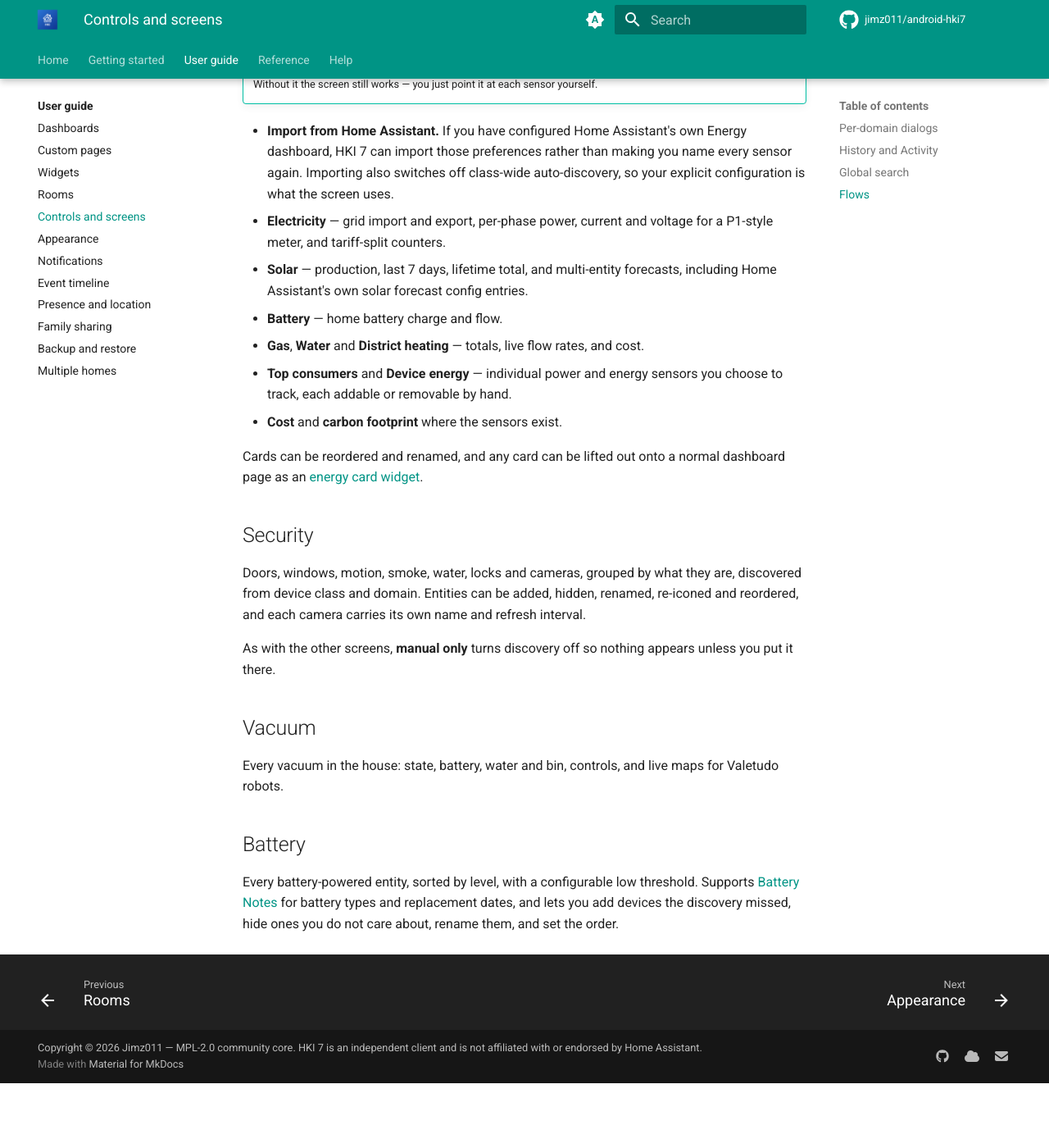
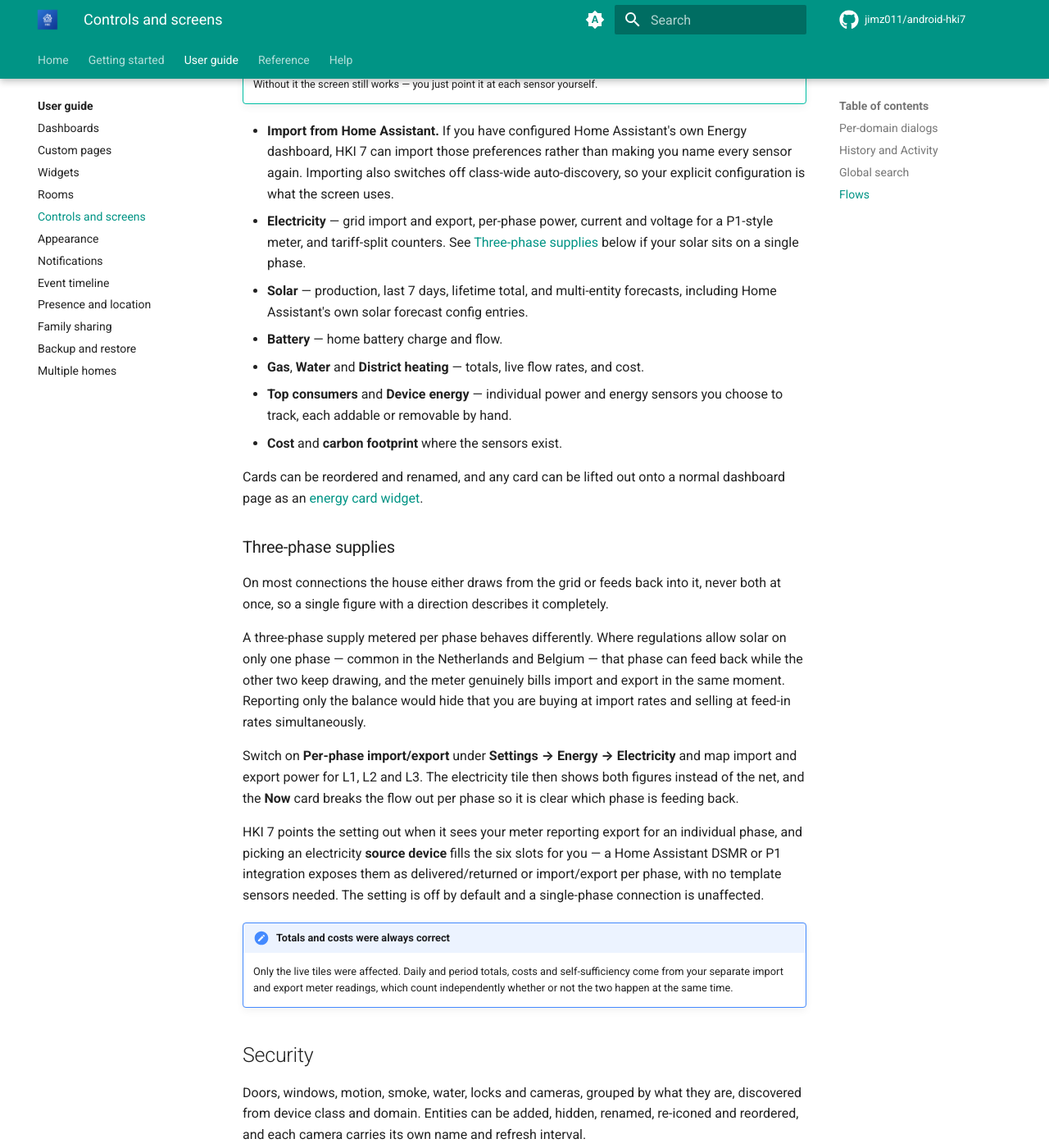
Before and after one commit to jimz011/android-hki7, an MkDocs documentation site: the page built from docs/guide/controls.md, in a window 1280 px wide and 1400 px high, scrolled down 2875 px. Shown: the whole window at 82% size. Built offline with MkDocs 1.6.1 and Material for MkDocs 9.7.7, drawn with Linux system fonts in a browser that asks for light colours; comment, search, counter and statistics services are not loaded; before the commit the page ends 4196 px from its top, so only the background shows below that.

Commit message:
Document per-phase import and export
The Electricity bullet listed per-phase power without saying that a
three-phase supply can run both directions at once, which is the whole
reason the setting exists. Adds a "Three-phase supplies" section to the
Energy guide explaining when this applies, what to map, and that picking
a source device fills the six slots from a DSMR or P1 integration.

Also notes that totals, costs and self-sufficiency were never affected —
they derive from separate import and export meter readings — so nobody
goes looking for a discrepancy that was never there.

The FAQ gets the symptom as someone would actually phrase it, since a
user hitting this searches for what they see, not for the feature name.

Co-Authored-By: Claude Opus 5 <noreply@anthropic.com>

```diff
--- a/docs/guide/controls.md
+++ b/docs/guide/controls.md
@@ -121,7 +121,8 @@ A power-flow visualisation and a full set of tabs over your energy data.
   also switches off class-wide auto-discovery, so your explicit configuration is what the screen
   uses.
 - **Electricity** — grid import and export, per-phase power, current and voltage for a P1-style
-  meter, and tariff-split counters.
+  meter, and tariff-split counters. See [Three-phase supplies](#three-phase-supplies) below if your
+  solar sits on a single phase.
 - **Solar** — production, last 7 days, lifetime total, and multi-entity forecasts, including Home
   Assistant's own solar forecast config entries.
 - **Battery** — home battery charge and flow.
@@ -132,6 +133,32 @@ A power-flow visualisation and a full set of tabs over your energy data.
 
 Cards can be reordered and renamed, and any card can be lifted out onto a normal dashboard page as
 an [energy card widget](widgets.md#energy-and-climate-cards).
+
+### Three-phase supplies
+
+On most connections the house either draws from the grid or feeds back into it, never both at once,
+so a single figure with a direction describes it completely.
+
+A three-phase supply metered per phase behaves differently. Where regulations allow solar on only
+one phase — common in the Netherlands and Belgium — that phase can feed back while the other two
+keep drawing, and the meter genuinely bills import and export in the same moment. Reporting only
+the balance would hide that you are buying at import rates and selling at feed-in rates
+simultaneously.
+
+Switch on **Per-phase import/export** under **Settings → Energy → Electricity** and map import and
+export power for L1, L2 and L3. The electricity tile then shows both figures instead of the net,
+and the **Now** card breaks the flow out per phase so it is clear which phase is feeding back.
+
+HKI 7 points the setting out when it sees your meter reporting export for an individual phase, and
+picking an electricity **source device** fills the six slots for you — a Home Assistant DSMR or P1
+integration exposes them as delivered/returned or import/export per phase, with no template sensors
+needed. The setting is off by default and a single-phase connection is unaffected.
+
+!!! note "Totals and costs were always correct"
+
+    Only the live tiles were affected. Daily and period totals, costs and self-sufficiency come from
+    your separate import and export meter readings, which count independently whether or not the two
+    happen at the same time.
 
 ## Security
 
```
Also changed, not shown: docs/faq.md (+11 -0 lines).
